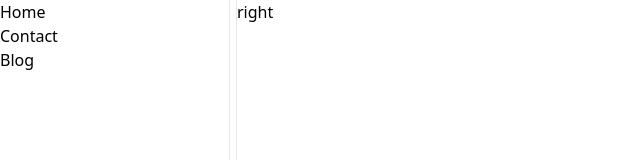
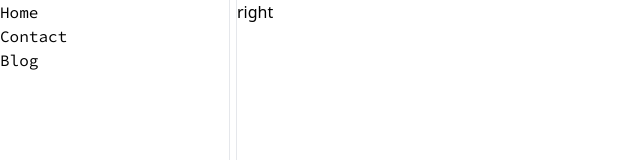
Before and after one commit to riccjohn/personal-site, a React (Vite) app: page / in a window 1280 px wide. Shown: the top 160 px of the page, without its empty margins (0-640 px from the left). Built offline with nearby package versions, Linux system fonts and the light colour scheme; what tailwind-dracula would draw is missing.

Commit message:
23 Use Source Code Pro

```diff
--- a/src/App.tsx
+++ b/src/App.tsx
@@ -1,3 +1,5 @@
+import React from 'react'
+import '@fontsource-variable/source-code-pro'
 import { Panel, PanelGroup, PanelResizeHandle } from 'react-resizable-panels'
 
 const App: React.FC = () => {
@@ -14,7 +16,7 @@ const App: React.FC = () => {
         maxSize={25}
         data-testid='navigation-panel'
       >
-        <nav>
+        <nav className='font-mono'>
           <ul>
             <li>Home</li>
             <li>Contact</li>
```
